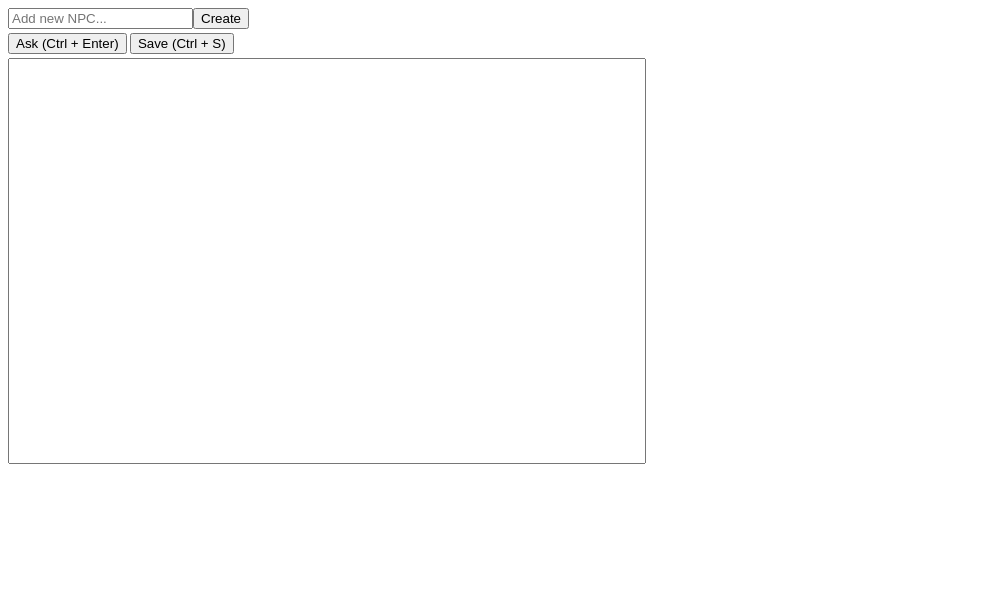
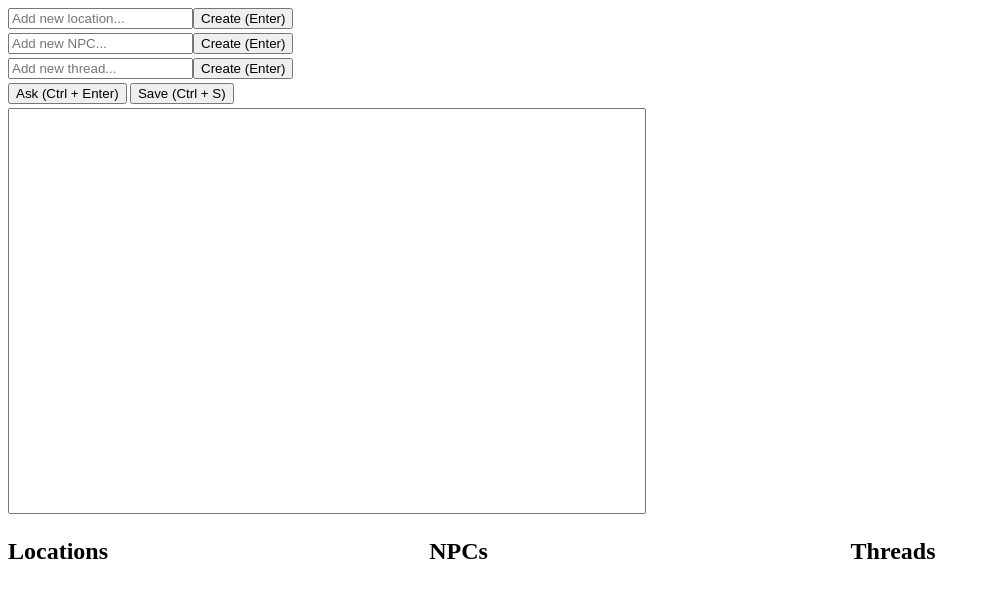
Before and after one commit to marvinisaac/solo-rpg, a Vue app: page / in a window 1280 px wide. Shown: the top 598 px of the page, without its empty margins (0-990 px from the left). Built offline with nearby package versions, Linux system fonts and the light colour scheme.

Commit message:
🚧 Create, save, and load locations and threads

```diff
--- a/src/app/App.vue
+++ b/src/app/App.vue
@@ -1,9 +1,23 @@
 <template>
     <div class="input-container">
+        <div class="input">
+            <input @keyup.enter="createLocation()"
+                v-model="input.location"
+                placeholder="Add new location...">
+            <button @click="createLocation()">Create (Enter)</button>
+        </div>
+        <div class="input">
             <input @keyup.enter="createNpc()"
                 v-model="input.npc"
                 placeholder="Add new NPC...">
-        <button @click="createNpc()">Create</button>
+            <button @click="createNpc()">Create (Enter)</button>
+        </div>
+        <div class="input">
+            <input @keyup.enter="createThread()"
+                v-model="input.thread"
+                placeholder="Add new thread...">
+            <button @click="createThread()">Create (Enter)</button>
+        </div>
     </div>
     <div class="button-container">
         <button @click="ask()">
@@ -27,9 +41,24 @@
         <textarea id="textarea" v-model="text"></textarea>
     </div>
     <div class="list-container">
+        <div class="list">
+            <h2>Locations</h2>
+            <ul>
+                <li v-for="location in list.location" :key="location">{{location}}</li>
+            </ul>
+        </div>
+        <div class="list">
+            <h2>NPCs</h2>
             <ul>
                 <li v-for="npc in list.npc" :key="npc">{{npc}}</li>
             </ul>
+        </div>
+        <div class="list">
+            <h2>Threads</h2>
+            <ul>
+                <li v-for="thread in list.thread" :key="thread">{{thread}}</li>
+            </ul>
+        </div>
     </div>
 </template>
 
@@ -42,10 +71,14 @@ export default {
     data: () => ({
         db: undefined,
         input: {
-            npc: ''
+            location: '',
+            npc: '',
+            thread: ''
         },
         list: {
-            npc: []
+            location: [],
+            npc: [],
+            thread: []
         },
         state: {
             campaignId: 0,
@@ -81,9 +114,17 @@ export default {
         const filter = {
             campaignId: this.state.campaignId
         }
+        const rawLocation = await this.db.location.where(filter).toArray() || []
+        rawLocation.forEach(location => {
+            this.list.location.push(location.name)
+        })
         const rawNpc = await this.db.npc.where(filter).toArray() || []
         rawNpc.forEach(npc => {
             this.list.npc.push(npc.name)
+        })
+        const rawThread = await this.db.thread.where(filter).toArray() || []
+        rawThread.forEach(thread => {
+            this.list.thread.push(thread.description)
         })
     },
     methods: {
@@ -106,6 +147,17 @@ export default {
                 this.save()
             }, 500);
         },
+        async createLocation() {
+            const location = this.input.location
+            this.list.location.push(location)
+            await this.db.location.put({
+                campaignId: this.state.campaignId,
+                name: location
+            })
+
+            // Clear input
+            this.input.location = ''
+        },
         async createNpc() {
             const npc = this.input.npc
             this.list.npc.push(npc)
@@ -116,6 +168,17 @@ export default {
 
             // Clear input
             this.input.npc = ''
+        },
+        async createThread() {
+            const thread= this.input.thread
+            this.list.thread.push(thread)
+            await this.db.thread.put({
+                campaignId: this.state.campaignId,
+                description: thread
+            })
+
+            // Clear input
+            this.input.thread = ''
         },
         save() {
             this.state.isSaving = true
@@ -144,6 +207,15 @@ textarea {
     }
 }
 .input-container {
+    .input {
         margin-bottom: 0.25em;
     }
+}
+.list-container {
+    display: flex;
+
+    .list {
+        width: 33.33%;
+    }
+}
 </style>
```
Lines whose indentation alone changed are shown as unchanged.
